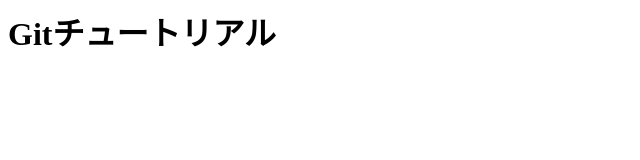
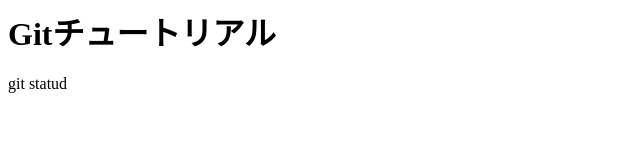
Before and after one commit to r1yoshida/git_tutorial_bak, a plain HTML site: page index.html in a window 1280 px wide. Shown: the full height of the page, 0-640 px from the left. Drawn offline with Linux system fonts and the light colour scheme.

Commit message:
git statusコマンドを追記

```diff
--- a/index.html
+++ b/index.html
@@ -1 +1,2 @@
 <h1>Gitチュートリアル</h1>
+<p>git statud</p>
```
